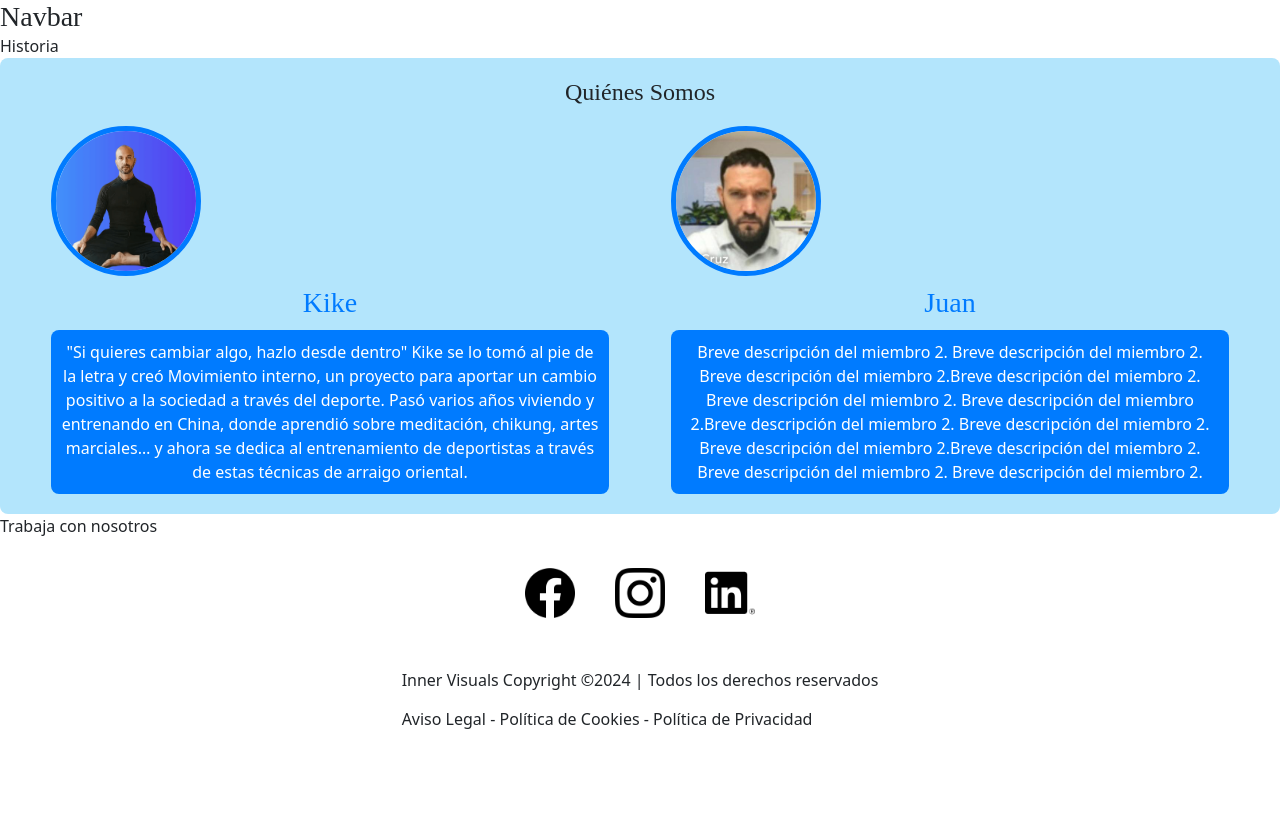
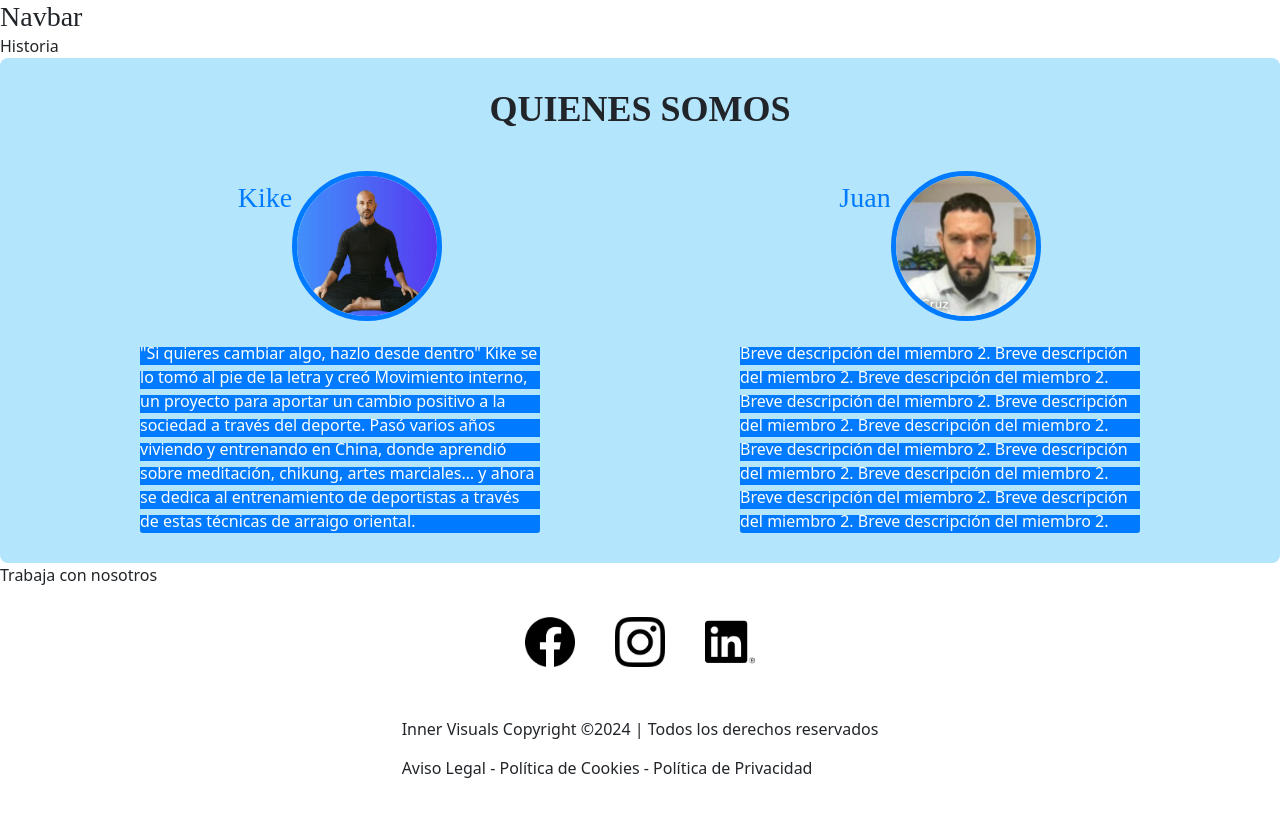
Before and after one commit to GabrielaRamos79/inner_visual_final_project, a React (Vite) app in the folder client/InnerVisual/: page /about in a window 1280 px wide. Shown: the top 816 px of the page. Built offline with nearby package versions, Linux system fonts and the light colour scheme.

Commit message:
Team´s description

```diff
--- a/client/InnerVisual/src/components/team/Team.jsx
+++ b/client/InnerVisual/src/components/team/Team.jsx
@@ -12,34 +12,36 @@
 
 
 // src/components/Team.jsx
+// src/components/Team.jsx
 import React from 'react';
 import './team.css'; // Importa el archivo de estilos
 import Kike from '../../assets/img/Kike.png';
-import juan from '../../assets/img/juan.jpg';
-
-
-
+import Juan from '../../assets/img/juan.jpg';
 
 const Team = () => {
   return (
     <div className="team-container">
-      <h2 className="team-title">Quiénes Somos</h2>
+      <h2 className="team-title">QUIENES SOMOS</h2>
       <div className="team-members">
         <div className="team-member">
           <div className="member-photo-container">
+          <h3 className="member-name">Kike</h3>
             <img src={Kike} alt="Miembro 1" className="member-photo" />
-            <h3 className="member-name">Kike</h3>
           </div>
-          <p className="member-description">"Si quieres cambiar algo, hazlo desde dentro" Kike se lo tomó al pie de la letra y creó Movimiento interno, un proyecto para aportar un cambio positivo a la sociedad a través del deporte.
 
-Pasó varios años viviendo y entrenando en China, donde aprendió sobre meditación, chikung, artes marciales… y ahora se dedica al entrenamiento de deportistas a través de estas técnicas de arraigo oriental.</p>
+          <p className="member-description">
+            "Si quieres cambiar algo, hazlo desde dentro" Kike se lo tomó al pie de la letra y creó Movimiento interno, un proyecto para aportar un cambio positivo a la sociedad a través del deporte. Pasó varios años viviendo y entrenando en China, donde aprendió sobre meditación, chikung, artes marciales… y ahora se dedica al entrenamiento de deportistas a través de estas técnicas de arraigo oriental.
+          </p>
         </div>
         <div className="team-member">
           <div className="member-photo-container">
-          <img src={juan} alt="Miembro 2" className="member-photo" />
-            <h3 className="member-name">Juan</h3>
+          <h3 className="member-name">Juan</h3>
+            <img src={Juan} alt="Miembro 2" className="member-photo" />
           </div>
-          <p className="member-description">Breve descripción del miembro 2. Breve descripción del miembro 2. Breve descripción del miembro 2.Breve descripción del miembro 2. Breve descripción del miembro 2. Breve descripción del miembro 2.Breve descripción del miembro 2. Breve descripción del miembro 2. Breve descripción del miembro 2.Breve descripción del miembro 2. Breve descripción del miembro 2. Breve descripción del miembro 2.</p>
+
+          <p className="member-description">
+            Breve descripción del miembro 2. Breve descripción del miembro 2. Breve descripción del miembro 2. Breve descripción del miembro 2. Breve descripción del miembro 2. Breve descripción del miembro 2. Breve descripción del miembro 2. Breve descripción del miembro 2. Breve descripción del miembro 2. Breve descripción del miembro 2. Breve descripción del miembro 2. Breve descripción del miembro 2.
+          </p>
         </div>
       </div>
     </div>
--- a/client/InnerVisual/src/components/team/team.css
+++ b/client/InnerVisual/src/components/team/team.css
@@ -1,29 +1,33 @@
 /* src/components/Team.css */
 .team-container {
   background-color: #b3e5fc; /* Color celeste */
-    padding: 20px;
+  padding: 30px;
   border-radius: 8px;
   text-align: center;
 }
 
 .team-title {
-    font-size: 24px;
-    margin-bottom: 20px;
+  font-size: 36px;
+  font-weight: bold;
+  margin-bottom: 40px;
 }
 
 .team-members {
   display: flex;
-    justify-content: space-around;
-    align-items: flex-start;
+  justify-content: center; /* Centrando los miembros del equipo horizontalmente */
+  align-items: flex-start; /* Asegura que los elementos estén alineados al inicio verticalmente */
+  gap: 200px; /* Aumenta el espacio entre las fotos */
 }
 
 .team-member {
-    width: 45%;
+  text-align: center; /* Centrar el texto dentro de cada miembro */
+  width: 400px; /* Ajusta el ancho según sea necesario */
 }
 
 .member-photo-container {
-    position: relative;
-    text-align: center;
+  display: flex;
+  justify-content: center;
+  margin-bottom: 20px; /* Añade un margen inferior para separar la foto del nombre */
 }
 
 .member-photo {
@@ -31,18 +35,29 @@
   height: 150px;
   border-radius: 50%;
   border: 5px solid #007bff; /* Borde azul pitufo */
-    object-fit: cover;
+  object-fit: cover
 }
 
 .member-name {
   color: #007bff; /* Color azul pitufo */
   margin-top: 10px;
+  margin-bottom: 20px;
 }
 
 .member-description {
-    background-color: #007bff; /* Fondo azul pitufo */
+
+  background: repeating-linear-gradient(
+    0deg,
+    #007bff,
+    #007bff 1.1em,
+    #b3e5fc 1em,
+    #b3e5fc 1.5em
+  );
   color: white;
-    padding: 10px;
-    border-radius: 8px;
+  padding: 0px;
+  border-radius: 3px;
   margin-top: 10px;
+  text-align: left; /* Ajusta la alineación del texto si es necesario */
+  line-height: 1.5em; /* Ajusta la altura de línea para que coincida con el patrón */
+  font-size: 16px; /* Tamaño de fuente para asegurar que el patrón se ajuste */
 }
```
Lines whose indentation alone changed are shown as unchanged.
